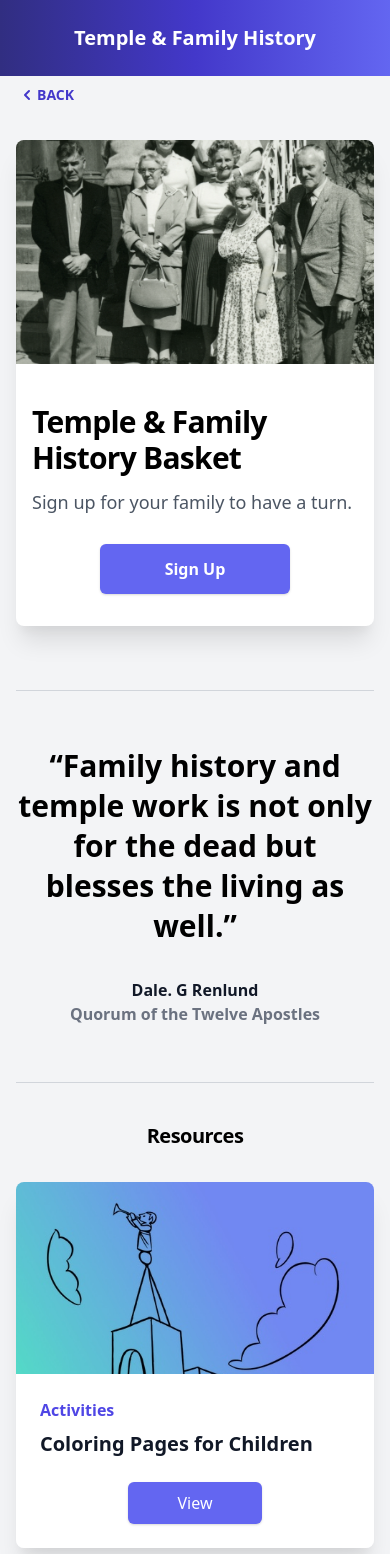
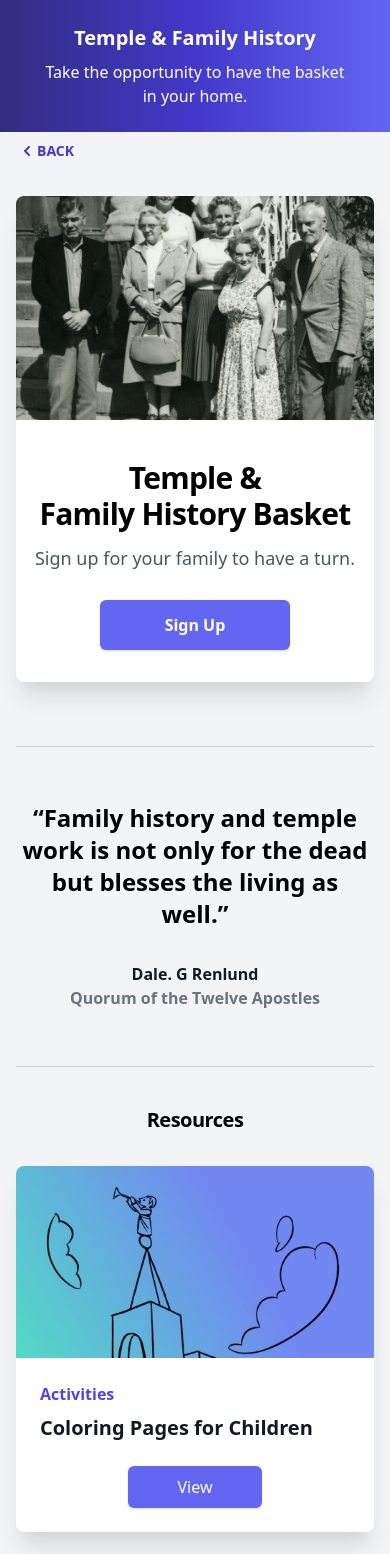
Before and after one commit to snicol21/ourwardapp, a Next.js app: page /temple-family-history in a window 390 px wide. Shown: the top 1554 px of the page. Built offline with nearby package versions, Linux system fonts and the light colour scheme; a web font is replaced by a local one.

Commit message:
small updates

```diff
--- a/components/cards/HeroCard.tsx
+++ b/components/cards/HeroCard.tsx
@@ -18,7 +18,7 @@ const getColor = {
 const HeroCard = ({ ...card }: IHeroCard) => {
   const buttonColor = card.button.color ? card.button.color : "primary"
   return (
-    <div className={`relative rounded-lg shadow-xl ${getColor[card.type][0]}`}>
+    <div className={`relative text-center sm:text-left rounded-lg shadow-xl ${getColor[card.type][0]}`}>
       <div className="h-56 sm:h-72 md:absolute md:left-0 md:h-full md:w-1/2">
         <img className="w-full h-full object-cover rounded-t-lg md:rounded-l-lg md:rounded-t-none" src={card.image.src} alt={card.image.alt || ""} />
       </div>
--- a/components/headers/BlockQuote.tsx
+++ b/components/headers/BlockQuote.tsx
@@ -10,7 +10,7 @@ const BlockQuote = ({ quote, name = "", title = "" }: IBlockQuote) => {
     <>
       <Divider className="mb-14" />
       <blockquote>
-        <div className="max-w-3xl mx-auto text-center text-3xl leading-10 font-bold text-black">
+        <div className="max-w-3xl mx-auto text-center text-2xl leading-8 sm:text-3xl sm:leading-10 font-bold text-black">
           <p>&ldquo;{quote}&rdquo;</p>
         </div>
         <footer className="mt-8">
--- a/content/dataFamilyHistory.tsx
+++ b/content/dataFamilyHistory.tsx
@@ -4,7 +4,7 @@ import { IImageCard } from "../components/cards/ImageCard"
 import { IBlockQuote } from "../components/headers/BlockQuote"
 
 export const dataHeroCard: IHeroCard = {
-  title: "Temple & Family History Basket",
+  title: "Temple & Family\xa0History Basket",
   paragraph: "Sign up for your family to have a turn.",
   image: {
     src: "/images/image-cards/temple-and-family-history.webp",
--- a/pages/temple-family-history.tsx
+++ b/pages/temple-family-history.tsx
@@ -17,7 +17,7 @@ function TempleAndFamilyHistory() {
       <Head>
         <title>Maples 3rd Ward - Temple &amp; Family History</title>
       </Head>
-      <PageHeader title="Temple &amp; Family History" />
+      <PageHeader title="Temple &amp; Family History" subtitle="Take the opportunity to have the basket in your home." />
       <Layout>
         <PrimaryButton type="link" className="absolute top-2 md:top-5" link={{ url: "/" }}>
           <Icon name="chevron-left" className="h-5 w-5" />
@@ -46,8 +46,8 @@ function TempleAndFamilyHistory() {
         <div className="pt-16">
           <Divider />
           <SectionHeader title="Contact" />
-          <div className="grid grid-cols-4 pt-10">
-            <FaceCard {...Object.assign(dataFaceCard, { className: "col-span-2 col-start-2" })} />
+          <div className="grid grid-cols-1 sm:grid-cols-4 pt-10">
+            <FaceCard {...Object.assign(dataFaceCard, { className: "col-span-1 sm:col-span-2 sm:col-start-2" })} />
           </div>
         </div>
       </Layout>
```
